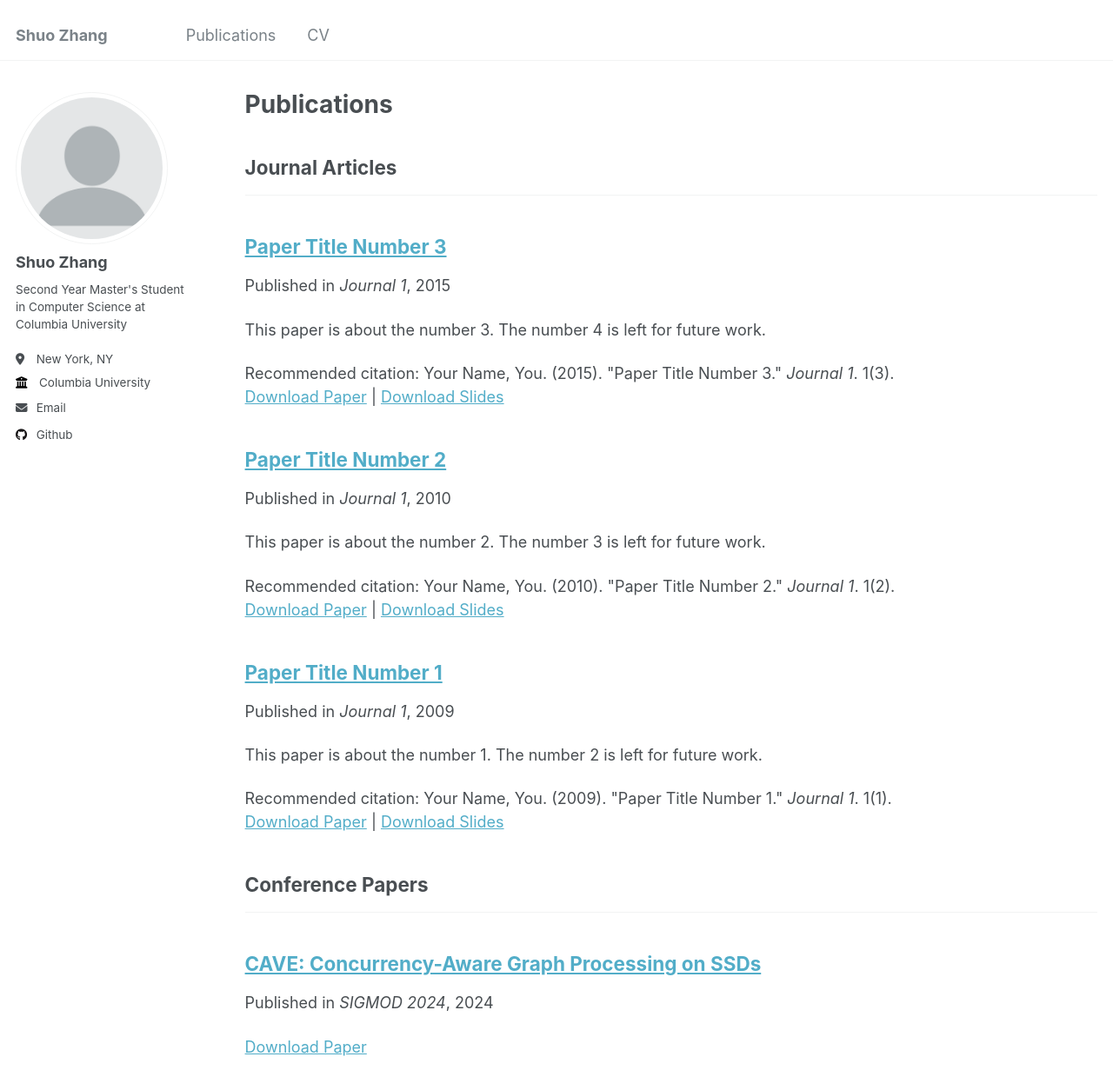
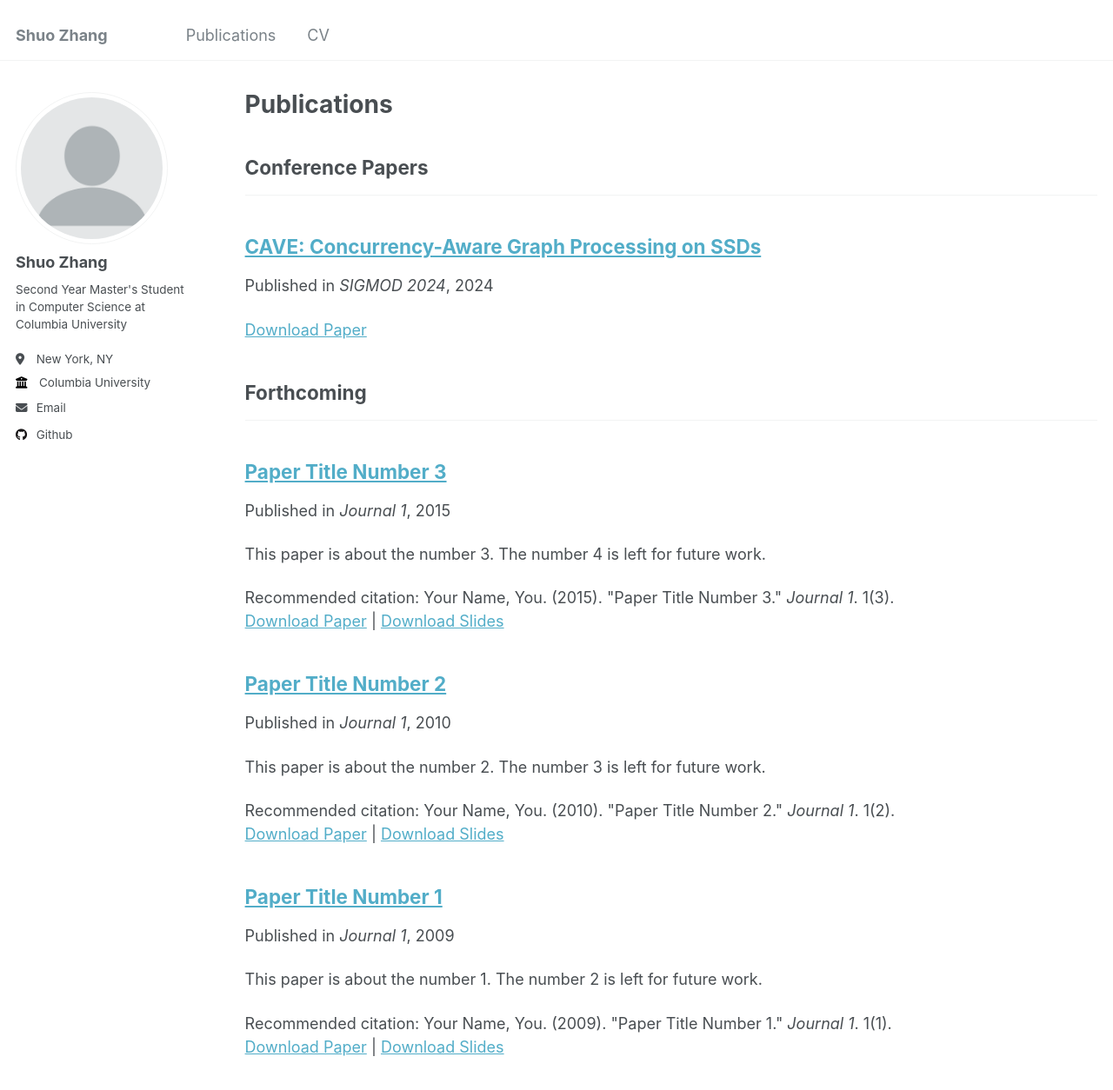
Before and after one commit to Inverse0/Inverse0.github.io, a Jekyll site: the page built from _pages/publications.html, in a window 1280 px wide and 1400 px high. Shown: the top 1254 px of the window at 87% size. Built offline with Jekyll 4.4.1, drawn with Linux system fonts in a browser that asks for light colours.

Commit message:
Update _config.yml

```diff
--- a/_config.yml
+++ b/_config.yml
@@ -75,12 +75,12 @@ author:
 
 # Publication Category - The following the list of publication categories and their headings
 publication_category:
-  books:
-    title: 'Books'
-  manuscripts:
-    title: 'Journal Articles'
   conferences:
     title: 'Conference Papers'
+  manuscripts:
+    title: 'Forthcoming'
+  forthcoming:
+    title: 'Forthcoming'
 
 # Site Settings
 teaser                   :  # filename of teaser fallback teaser image placed in /images/, .e.g. "500x300.png"
```
